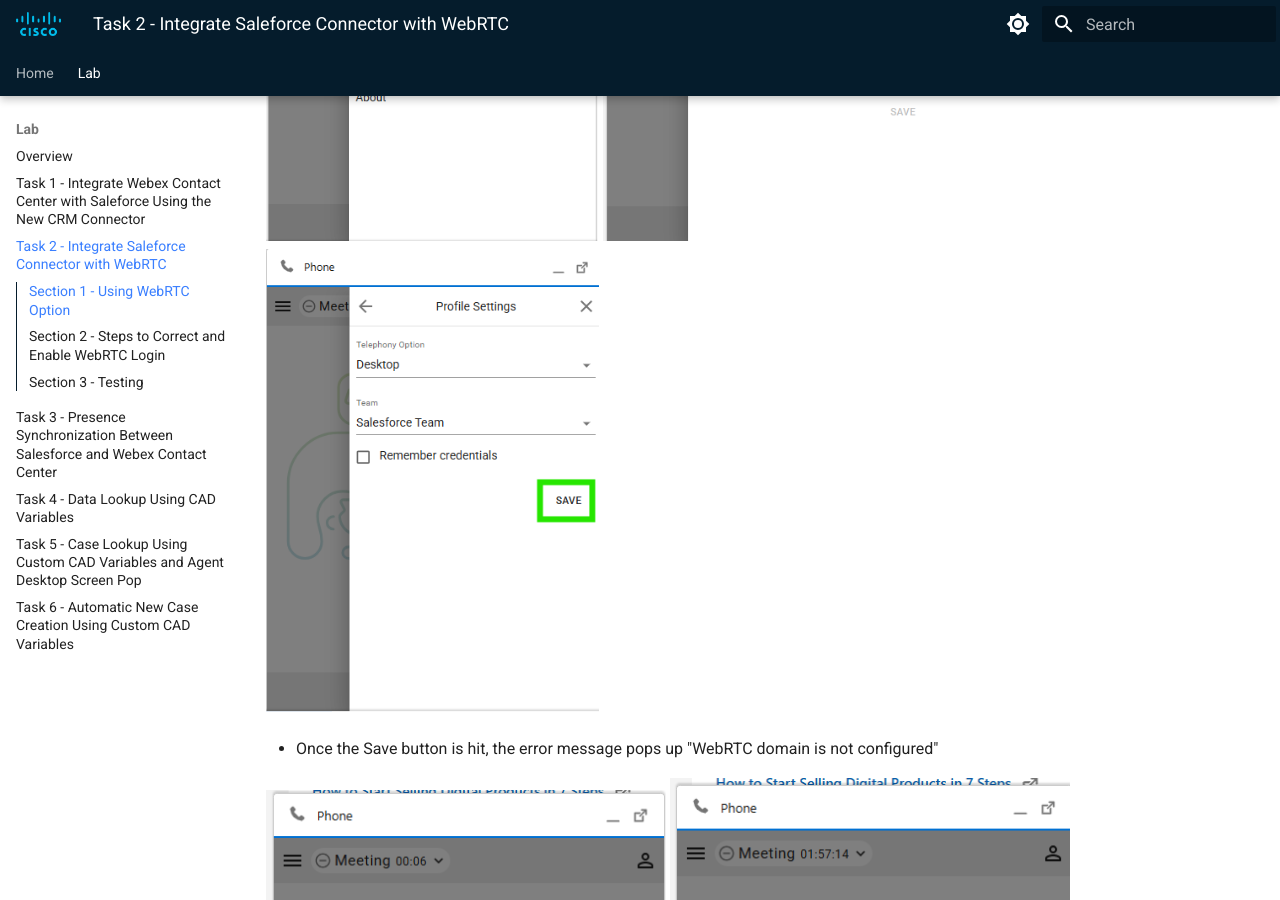
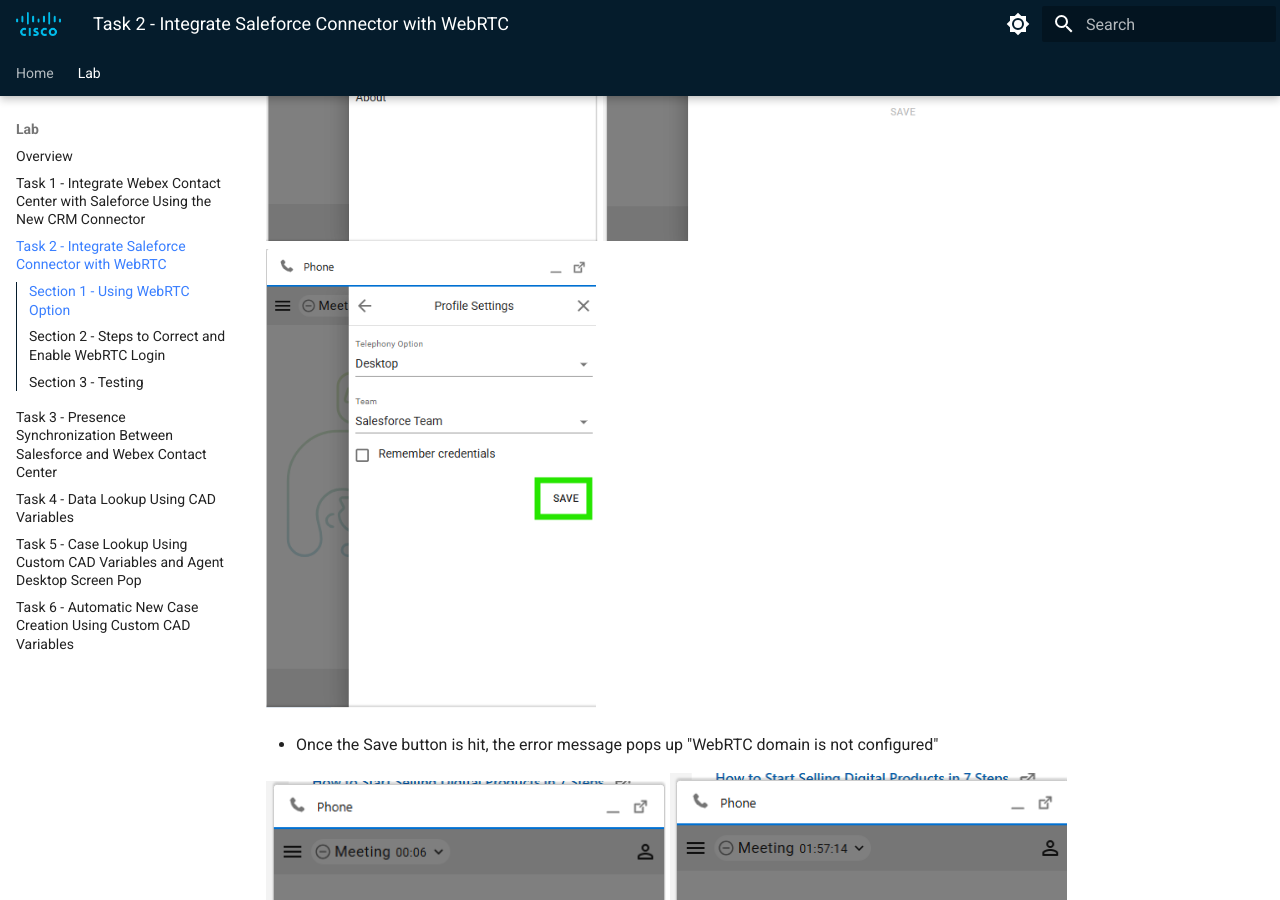
Before and after one commit to WebexCC-SA/LAB-2308, an MkDocs documentation site: the page built from docs/task2.md, in a window 1280 px wide and 900 px high, scrolled down 1910 px. Built offline with MkDocs 1.6.1 and Material for MkDocs 9.7.7, drawn with Linux system fonts in a browser that asks for light colours.

Commit message:
Update task2.md

```diff
--- a/docs/task2.md
+++ b/docs/task2.md
@@ -32,12 +32,12 @@
 
 ![Nav](./assets/task2/2.png){ width="333" }
 ![Nav](./assets/task2/3.png){ width="333" }
-![Nav](./assets/task2/4.png){ width="333" }
+![Nav](./assets/task2/4.png){ width="330" }
 
 - Once the Save button is hit, the error message pops up "WebRTC domain is not configured"
 
 ![Nav](./assets/task2/5.png){ width="400" }
-![Nav](./assets/task2/5A.png){ width="400" }
+![Nav](./assets/task2/5A.png){ width="397" }
 
 ## **Section 2 - Steps to Correct and Enable WebRTC Login**
 
```
